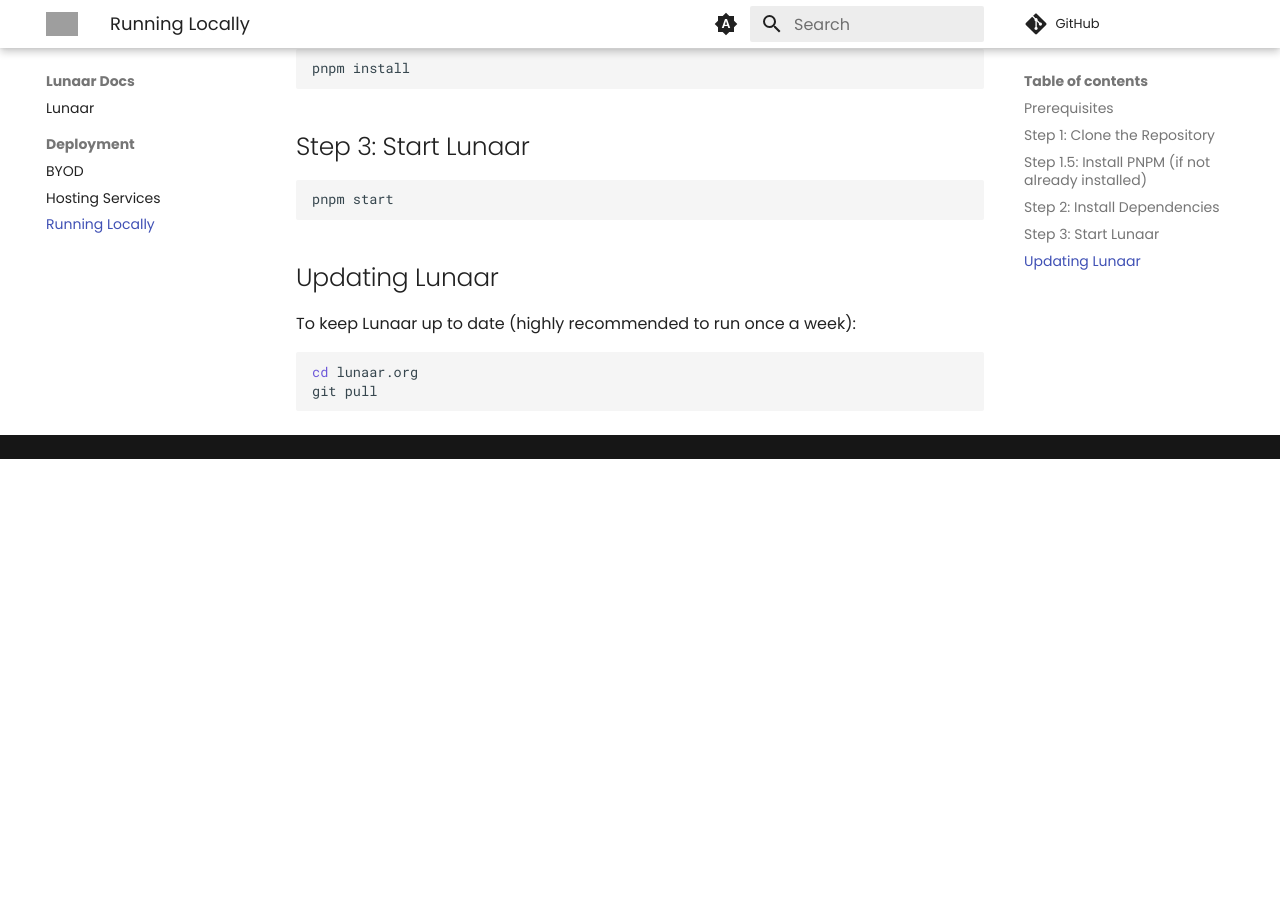
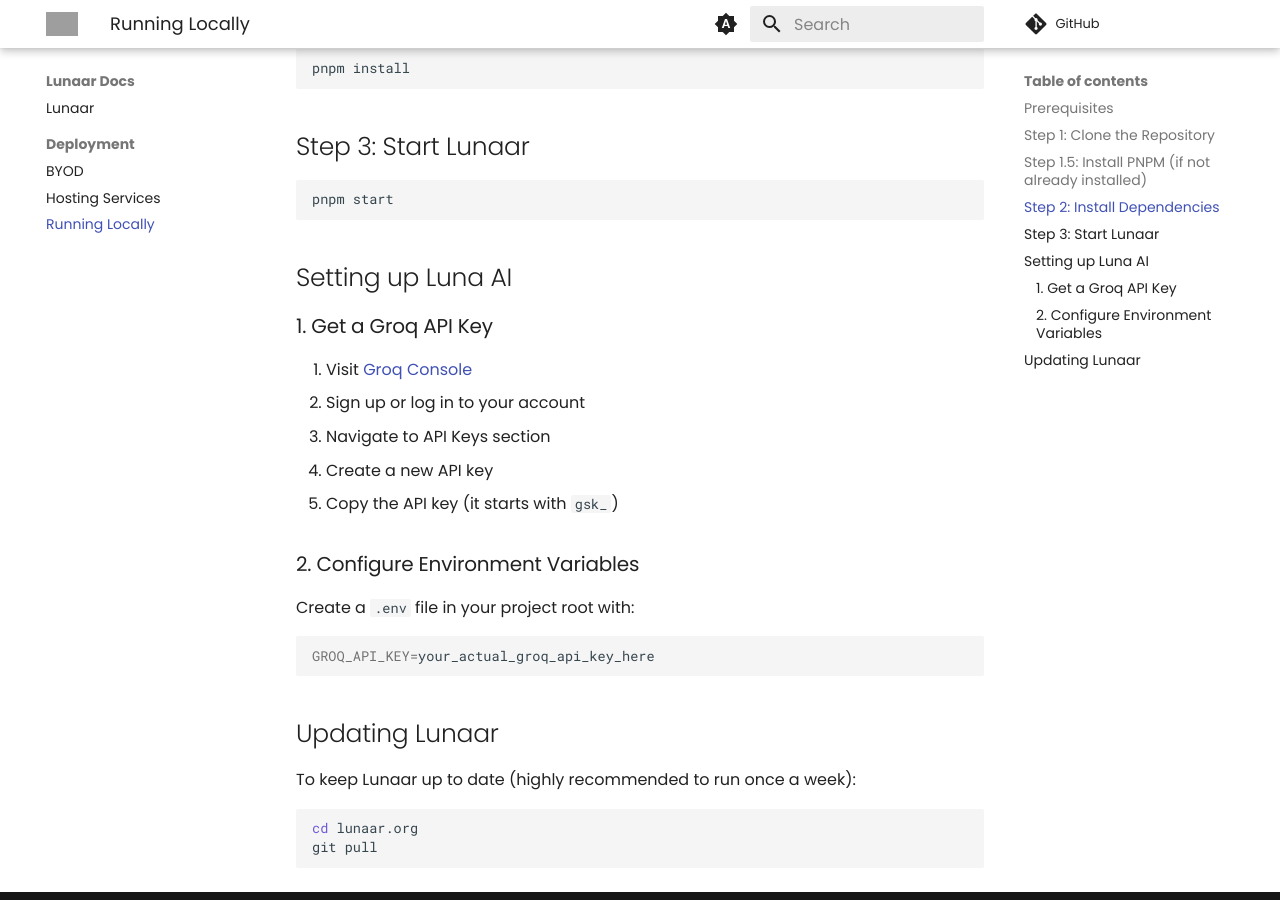
Before and after one commit to Parcoil/lunaar-docs, an MkDocs documentation site: the page built from docs/deployment/running-local.md, in a window 1280 px wide and 900 px high, scrolled down 754 px. Built offline with MkDocs 1.6.1 and Material for MkDocs 9.7.7, drawn with Linux system fonts in a browser that asks for light colours; comment, search, counter and statistics services are not loaded; before the commit the page ends 1213 px from its top, so only the background shows below that; grey boxes are pictures that could not be loaded.

Commit message:
feat: add luna ai

````diff
--- a/docs/deployment/running-local.md
+++ b/docs/deployment/running-local.md
@@ -35,6 +35,24 @@
 pnpm start
 ```
 
+## Setting up Luna AI
+
+### 1. Get a Groq API Key
+
+1. Visit [Groq Console](https://console.groq.com/)
+2. Sign up or log in to your account
+3. Navigate to API Keys section
+4. Create a new API key
+5. Copy the API key (it starts with `gsk_`)
+
+### 2. Configure Environment Variables
+
+Create a `.env` file in your project root with:
+
+```bash
+GROQ_API_KEY=your_actual_groq_api_key_here
+```
+
 ## Updating Lunaar
 
 To keep Lunaar up to date (highly recommended to run once a week):
````
